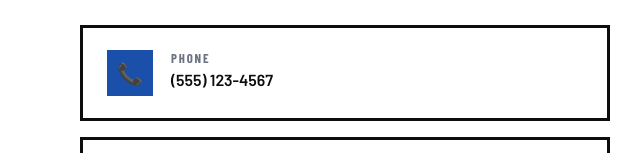
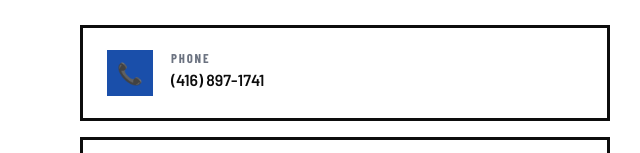
Before and after one commit to nekeishapope/MatmarStudio, a website: page contact.html in a window 1280 px wide. Shown: the part 647-800 px from the top of the page, 0-640 px from the left. Drawn offline with nearby package versions, Linux system fonts and the light colour scheme; a web font is replaced by a local one.

Commit message:
update Contact number

```diff
--- a/contact.html
+++ b/contact.html
@@ -335,7 +335,7 @@
         <div class="contact-card-icon">📞</div>
         <div class="contact-card-body">
           <div class="contact-card-label">Phone</div>
-          <div class="contact-card-value"><a href="tel:+15551234567">(555) 123-4567</a></div>
+          <div class="contact-card-value"><a href="tel:+15551234567">(416) 897-1741</a></div>
         </div>
       </div>
       <div class="contact-card">
```
